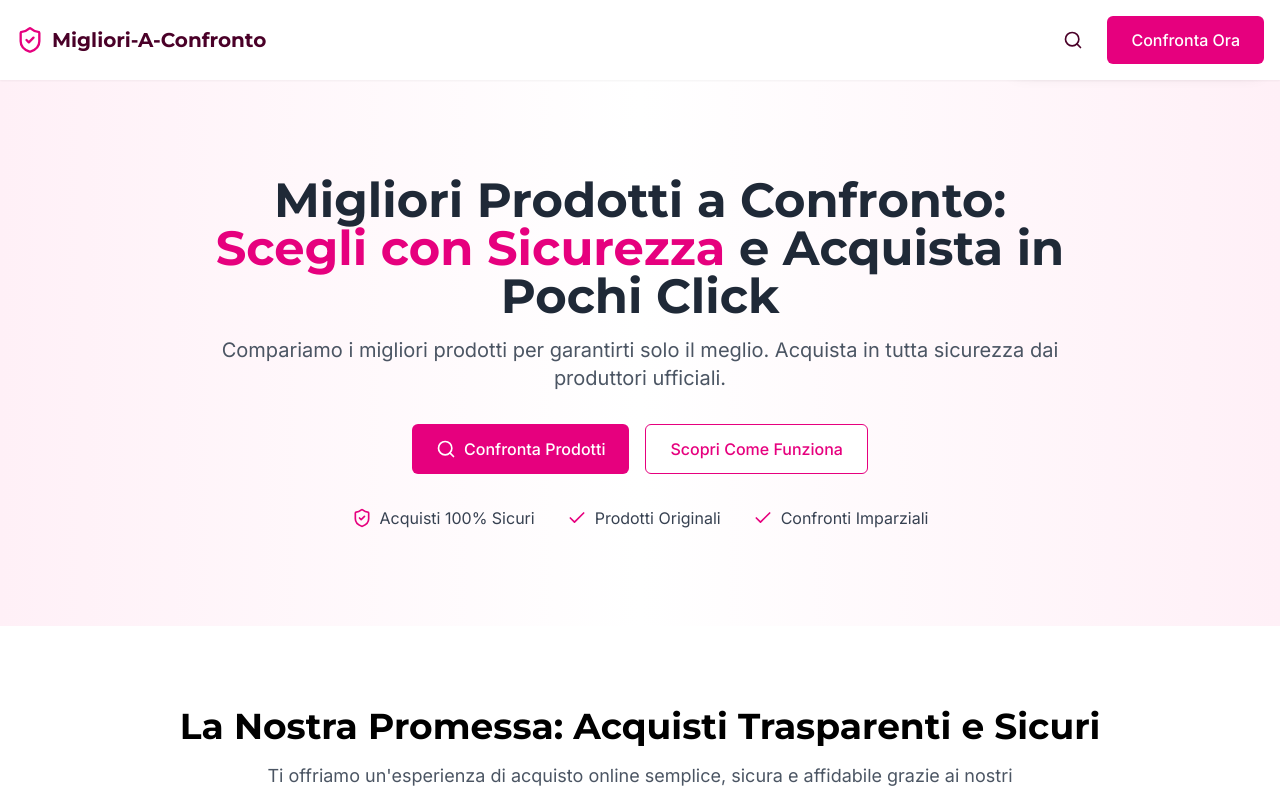
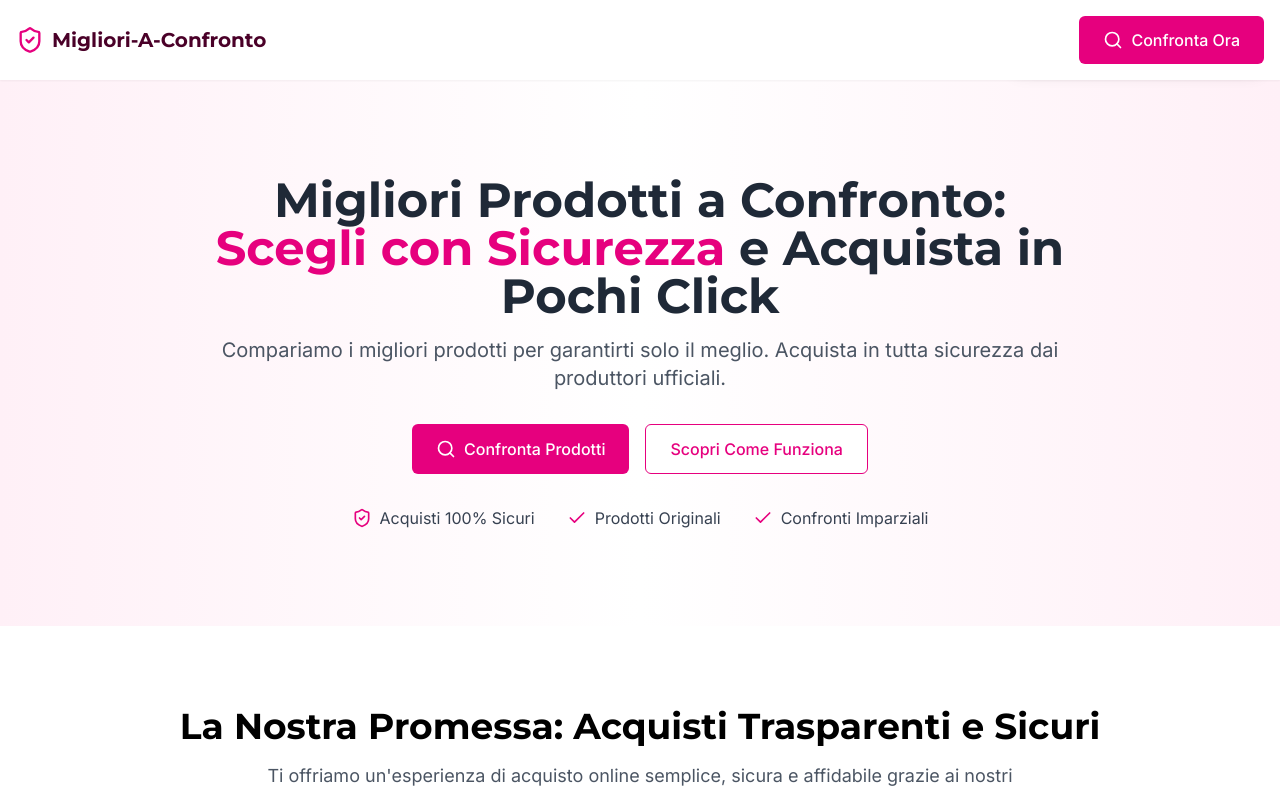
Before and after one commit to potenzamaschile/miglioriaconfronto-home, a React (Vite) app: page / in a window 1280 px wide. Shown: the top 794 px of the page. Built offline with nearby package versions, Linux system fonts and the light colour scheme.

Commit message:
Fix header button
Update the "Confronta Ora" button in the header to include a search icon and link to a specific URL.

```diff
--- a/src/components/Header.tsx
+++ b/src/components/Header.tsx
@@ -22,15 +22,19 @@ const Header: React.FC<HeaderProps> = ({ variant }) => {
         {/* Removed navigation links here */}
 
         <div className="flex items-center space-x-4">
-          <button className={`p-2 rounded-full ${isDesign1 ? 'hover:bg-design1-light text-design1-dark' : 'hover:bg-design2-light text-design2-dark'}`}>
-            <Search size={20} />
-          </button>
+          {/* Search icon has been removed */}
           <button className={`p-2 md:hidden rounded-full ${isDesign1 ? 'hover:bg-design1-light text-design1-dark' : 'hover:bg-design2-light text-design2-dark'}`}>
             <Menu size={20} />
           </button>
-          <button className={isDesign1 ? 'btn-primary-1 hidden md:block' : 'btn-primary-2 hidden md:block'}>
-            Confronta Ora
-          </button>
+          <a
+            href="https://rassodante-glutei.migliori-a-confronto.com/"
+            className={isDesign1 ? 'btn-primary-1 hidden md:flex items-center space-x-2' : 'btn-primary-2 hidden md:flex items-center space-x-2'}
+            target="_blank"
+            rel="noopener"
+          >
+            <Search size={20} />
+            <span>Confronta Ora</span>
+          </a>
         </div>
       </div>
     </header>
```
